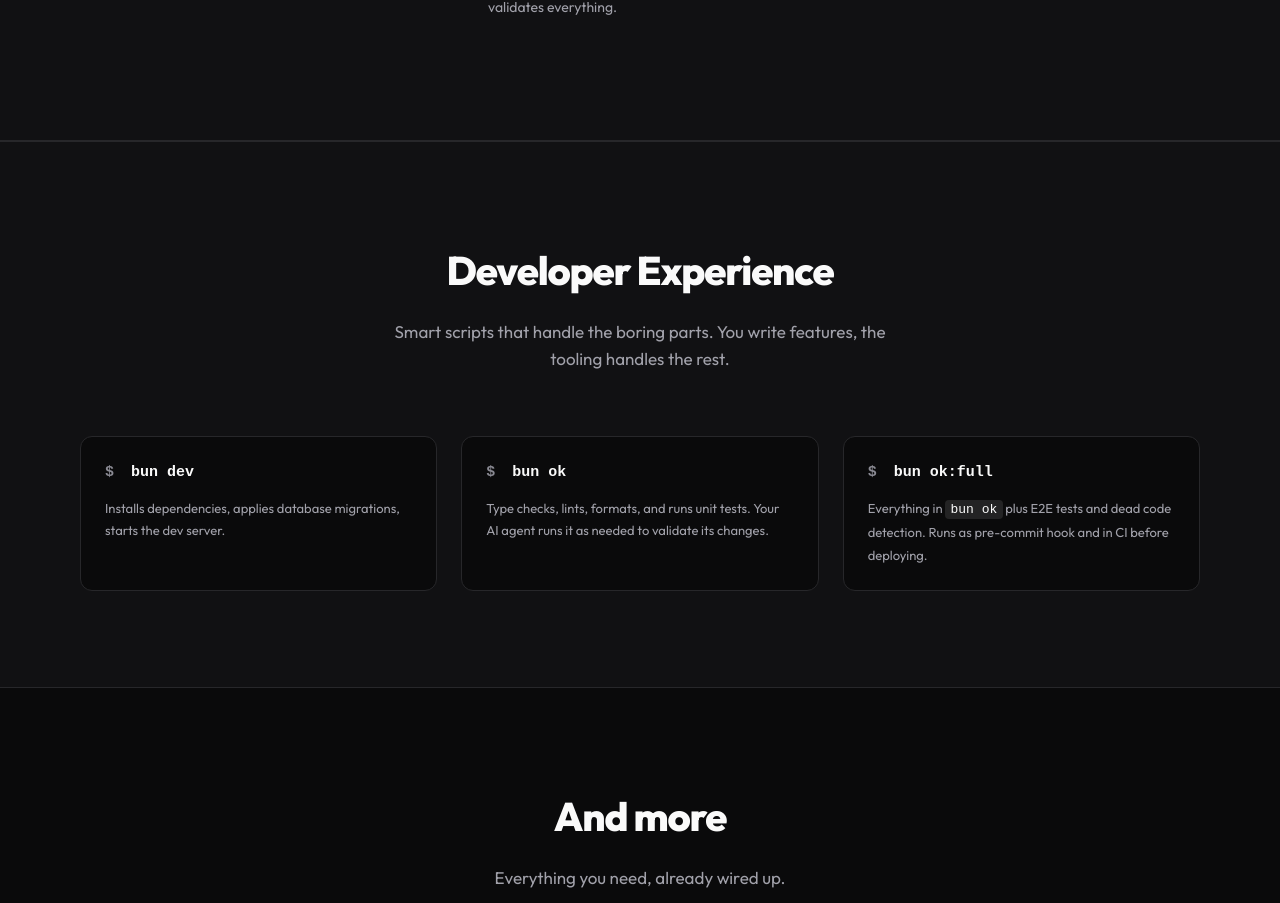
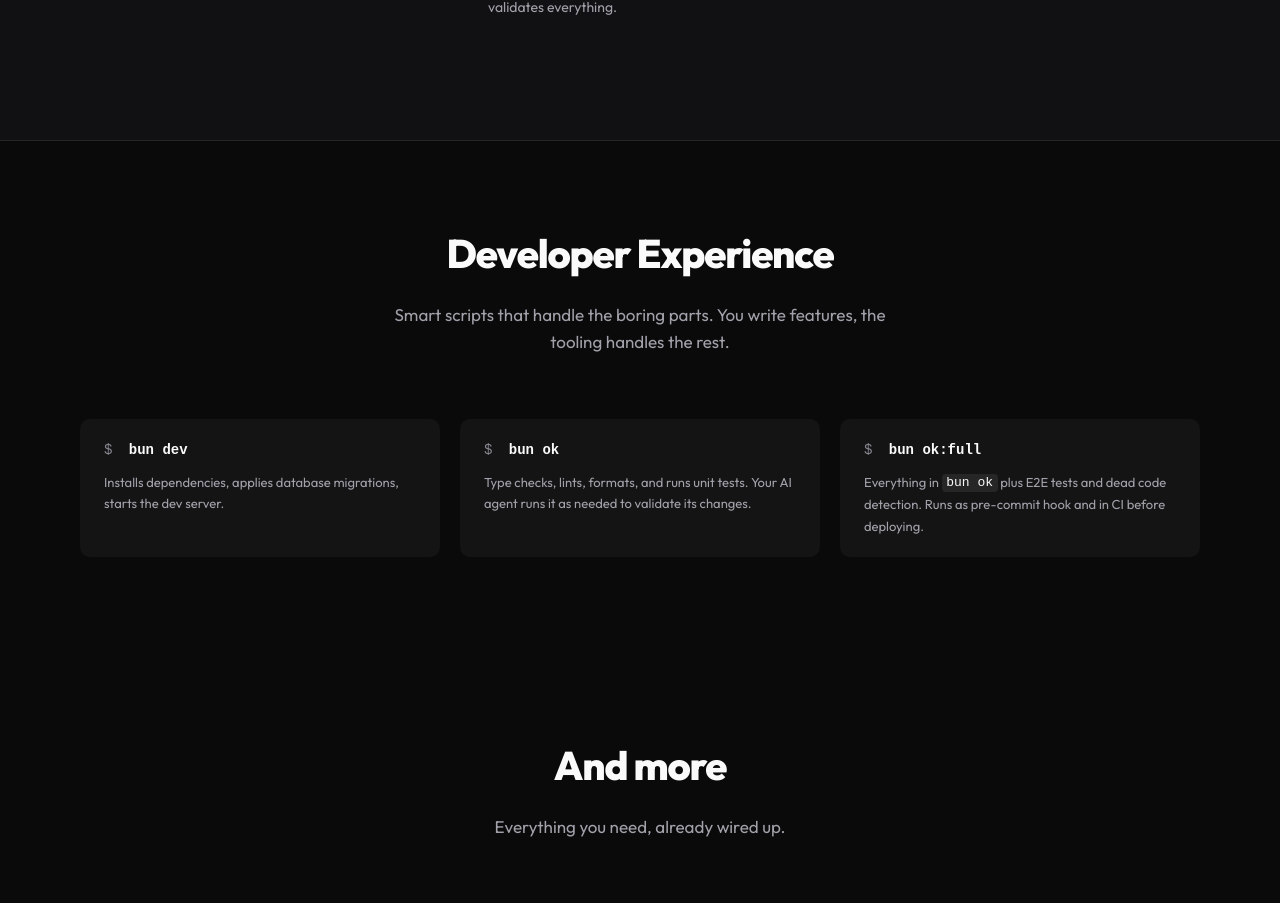
Before and after one commit to ingotjs/website, a React (Vite) app: page / in a window 1280 px wide. Shown: the part 1612-2515 px from the top of the page. Built offline with nearby package versions, Linux system fonts and the light colour scheme.

Commit message:
Restyle DX section: no background change, subtle cards, clean separators

```diff
--- a/src/components/landing-page/cast-dx.tsx
+++ b/src/components/landing-page/cast-dx.tsx
@@ -1,7 +1,7 @@
 export function CastDx() {
   return (
-    <section className="features">
-      <div className="features-inner">
+    <section className="dx-section">
+      <div className="dx-inner">
         <div className="section-header">
           <h2>Developer Experience</h2>
           <p>Smart scripts that handle the boring parts. You write features, the tooling handles the rest.</p>
--- a/src/styles.css
+++ b/src/styles.css
@@ -679,44 +679,55 @@ nav {
 }
 
 /* ── DX section ── */
+.dx-section {
+  position: relative;
+  z-index: 1;
+  padding: 5rem 1.5rem;
+}
+
+.dx-inner {
+  max-width: var(--max-w);
+  margin: 0 auto;
+}
+
 .dx-grid {
   display: grid;
   grid-template-columns: repeat(auto-fit, minmax(min(100%, 280px), 1fr));
-  gap: 1.5rem;
+  gap: 1.25rem;
 }
 
 .dx-card {
-  padding: 1.5rem;
-  border: 1px solid var(--border);
-  border-radius: 12px;
-  background: var(--bg);
+  padding: 1.25rem 1.5rem;
+  border-radius: 10px;
+  background: rgba(255, 255, 255, 0.04);
 }
 
 .dx-cmd {
   font-family: "SF Mono", "Fira Code", "Fira Mono", monospace;
-  font-size: 0.9375rem;
+  font-size: 0.875rem;
   font-weight: 600;
   color: var(--text);
-  margin-bottom: 0.75rem;
+  margin-bottom: 0.625rem;
 }
 
 .dx-prompt {
   color: var(--text-dim);
   margin-right: 0.5rem;
+  font-weight: 400;
 }
 
 .dx-card p {
   font-size: 0.8125rem;
   color: var(--text-muted);
-  line-height: 1.7;
+  line-height: 1.65;
   margin: 0;
 }
 
 .dx-card code {
   font-size: 0.8125rem;
-  padding: 0.15em 0.4em;
+  padding: 0.1em 0.35em;
   border-radius: 4px;
-  background: rgba(255, 255, 255, 0.1);
+  background: rgba(255, 255, 255, 0.08);
   color: var(--text);
 }
 
```
